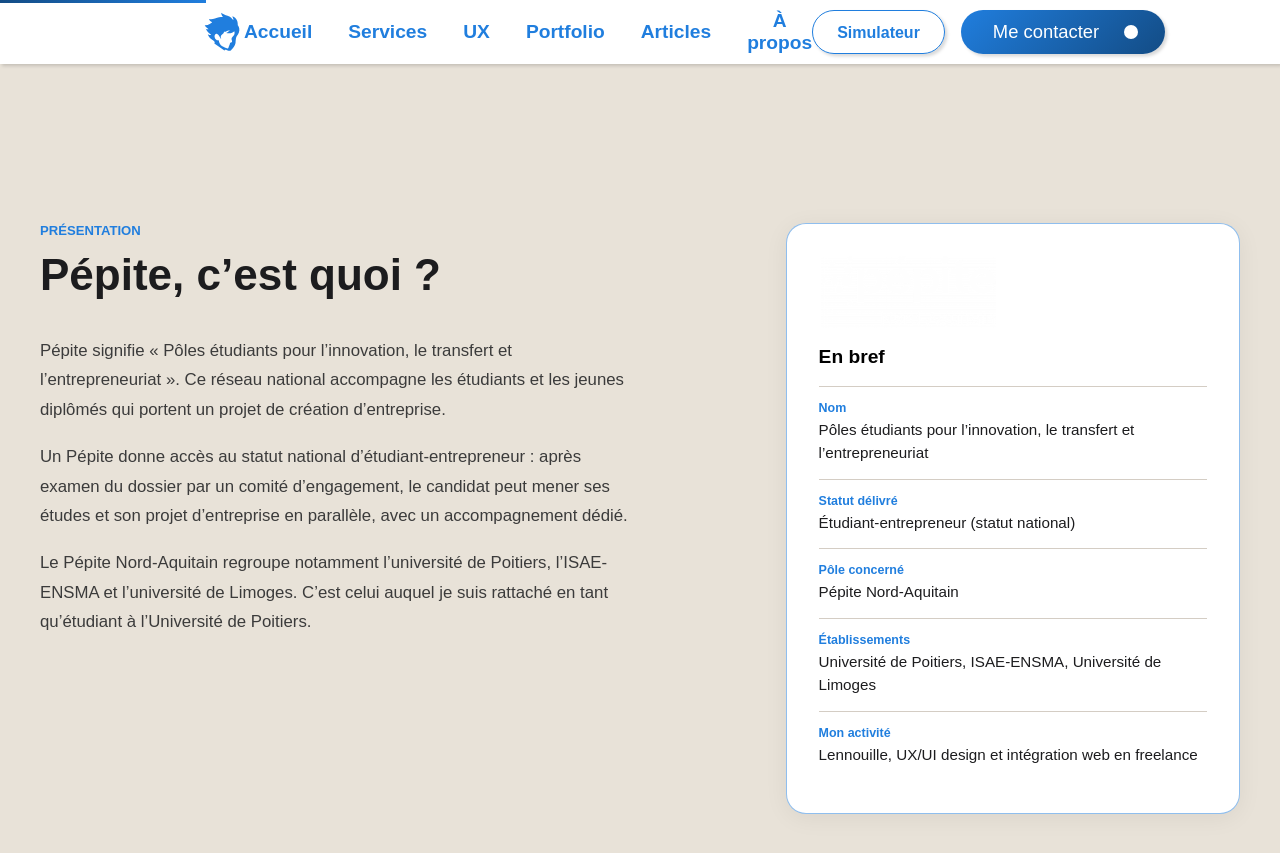
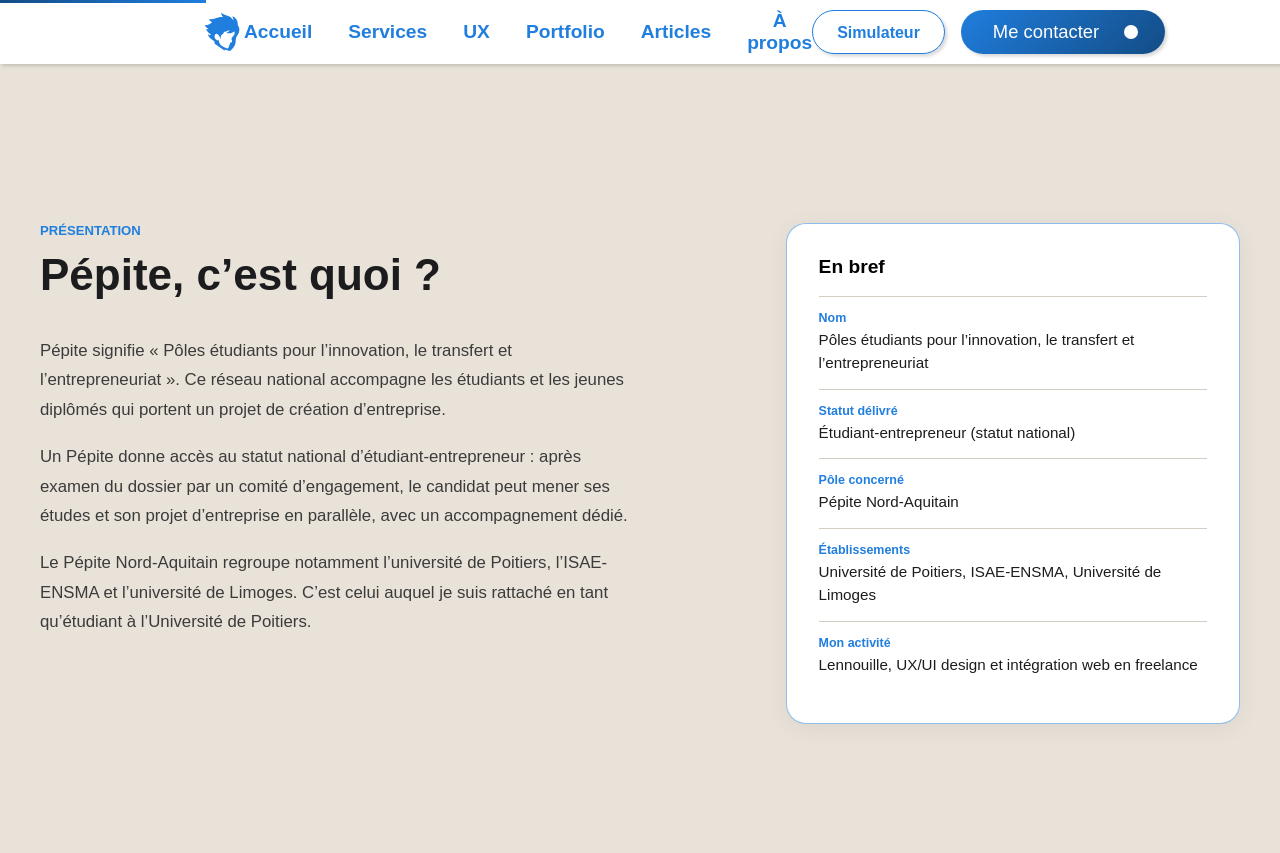
Before and after one commit to LeVraiLennouille/levrailennouille.github.io, a Jekyll site: the page built from pepite.html, in a window 1280 px wide and 900 px high, scrolled down 877 px. Shown: the top 853 px of the window. Built offline with Jekyll 4.4.1, drawn with Linux system fonts in a browser that asks for light colours; nearby versions of some CDN libraries; some web fonts are replaced.

Commit message:
correct logos display

```diff
--- a/index.html
+++ b/index.html
@@ -237,7 +237,10 @@
         </section> -->
         <section class="Pepite">
             <div class="Content">
-                <img class="UPLogo" src="/img/universite-poitiers.svg" alt="Logo Université de Poitiers" loading="lazy">
+                <div class="Logos">
+                    <img class="UPLogo" src="/img/universite-poitiers.svg" alt="Logo Université de Poitiers" loading="lazy">
+                    <img class="PepiteLogo" src="/img/pepite-nord-aquitain.webp" alt="Logo Pépite Nord-Aquitain" loading="lazy">
+                </div>
                 <div class="SectionTitle Left">
                     <span class="Eyebrow">Nouveau statut</span>
                     <h2 class="Title">Désormais étudiant-entrepreneur</h2>
@@ -247,7 +250,6 @@
             </div>
             <div class="Badge">
                 <div class="Deco" aria-hidden="true"></div>
-                <img class="BadgeLogo" src="/img/pepite-nord-aquitain.webp" alt="Logo Pépite Nord-Aquitain" loading="lazy">
                 <span class="BadgeLabel">Statut national</span>
                 <strong class="BadgeTitle">Étudiant-<br>Entrepreneur</strong>
                 <span class="BadgeSub">Pépite Nord-Aquitain</span>
--- a/pepite.html
+++ b/pepite.html
@@ -35,7 +35,7 @@
         {
           "@type": "Organization",
           "name": "Pépite Nord-Aquitain",
-          "logo": "/img/pepite-nord-aquitain.webp"
+          "logo": "{{ biz.url }}/img/pepite-nord-aquitain.webp"
         },
         {
           "@type": "Thing",
@@ -131,7 +131,6 @@
                     <p>Le Pépite Nord-Aquitain regroupe notamment l’université de Poitiers, l’ISAE-ENSMA et l’université de Limoges. C’est celui auquel je suis rattaché en tant qu’étudiant à l’Université de Poitiers.</p>
                 </div>
                 <aside class="Card Facts" aria-label="Pépite en bref">
-                    <img class="Logo" src="/img/pepite-nord-aquitain.webp" alt="Logo Pépite Nord-Aquitain" loading="lazy">
                     <h3>En bref</h3>
                     <dl>
                         <div><dt>Nom</dt><dd>Pôles étudiants pour l’innovation, le transfert et l’entrepreneuriat</dd></div>
@@ -265,7 +264,10 @@
         <section class="OtherCity">
             <div class="Band">
                 <div>
-                    <img class="UPLogo" src="/img/universite-poitiers.svg" alt="Logo Université de Poitiers" loading="lazy">
+                    <div class="Logos">
+                        <img class="UPLogo" src="/img/universite-poitiers.svg" alt="Logo Université de Poitiers" loading="lazy">
+                        <img class="PepiteLogo" src="/img/pepite-nord-aquitain.webp" alt="Logo Pépite Nord-Aquitain" loading="lazy">
+                    </div>
                     <h2>Un projet web à lancer&nbsp;?</h2>
                     <p>UX, UI, design system ou site vitrine : parlons de ton projet.</p>
                 </div>
```
Also changed, not shown: style.css.
